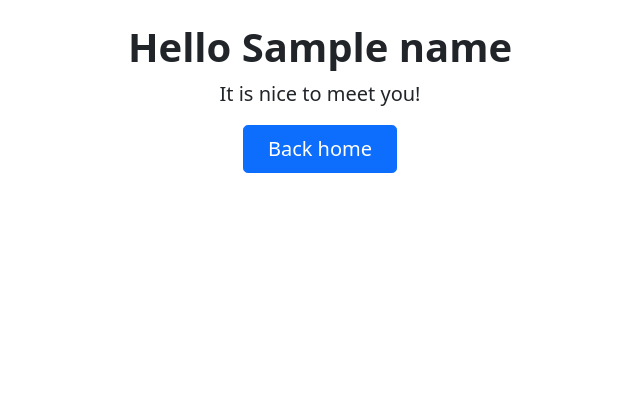
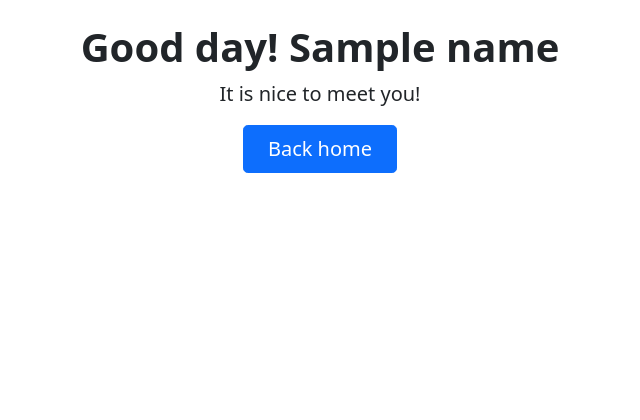
Before and after one commit to alegro91/Assignment6-Portfolio-Cloud, a Django app: template hello_azure/templates/hello_azure/hello.html in a window 1280 px wide. Shown: the part 217-637 px from the top of the page, without its empty margins (320-960 px from the left). Run offline with Django 4.2, Linux system fonts and the light colour scheme; the template is opened without the code that fills it: most values are stand-ins (such as "Sample title", 1, 10 or a date in 2020); some libraries are stand-ins or nearby versions.

Commit message:
Update hello.html

```diff
--- a/hello_azure/templates/hello_azure/hello.html
+++ b/hello_azure/templates/hello_azure/hello.html
@@ -9,8 +9,8 @@
    <body>
      <main>
         <div class="px-4 py-3 my-2 text-center">
-            <img class="d-block mx-auto mb-4" src="{% static '155588.svg' %}" alt="Pipe-Image" width="192" height="192"/>
-            <h1 class="display-6 fw-bold">Hello {{name}}</h1>
+            <img class="d-block mx-auto mb-4" src="{% static 'images/155588.svg' %}" alt="Pipe-Image" width="192" height="192"/>
+            <h1 class="display-6 fw-bold">Good day! {{name}}</h1>
             <p class="fs-5">
                 It is nice to meet you!
             </p>
```
